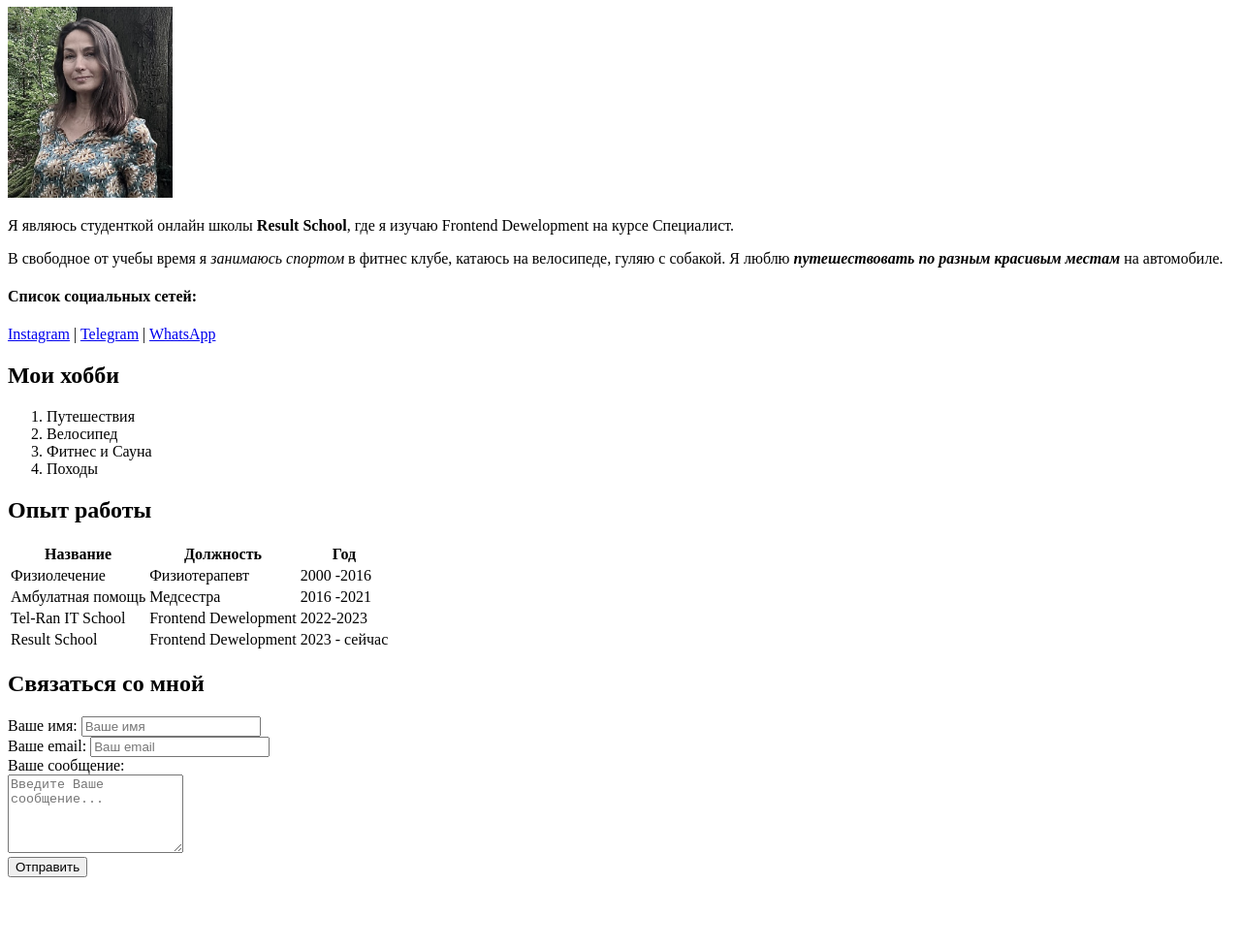
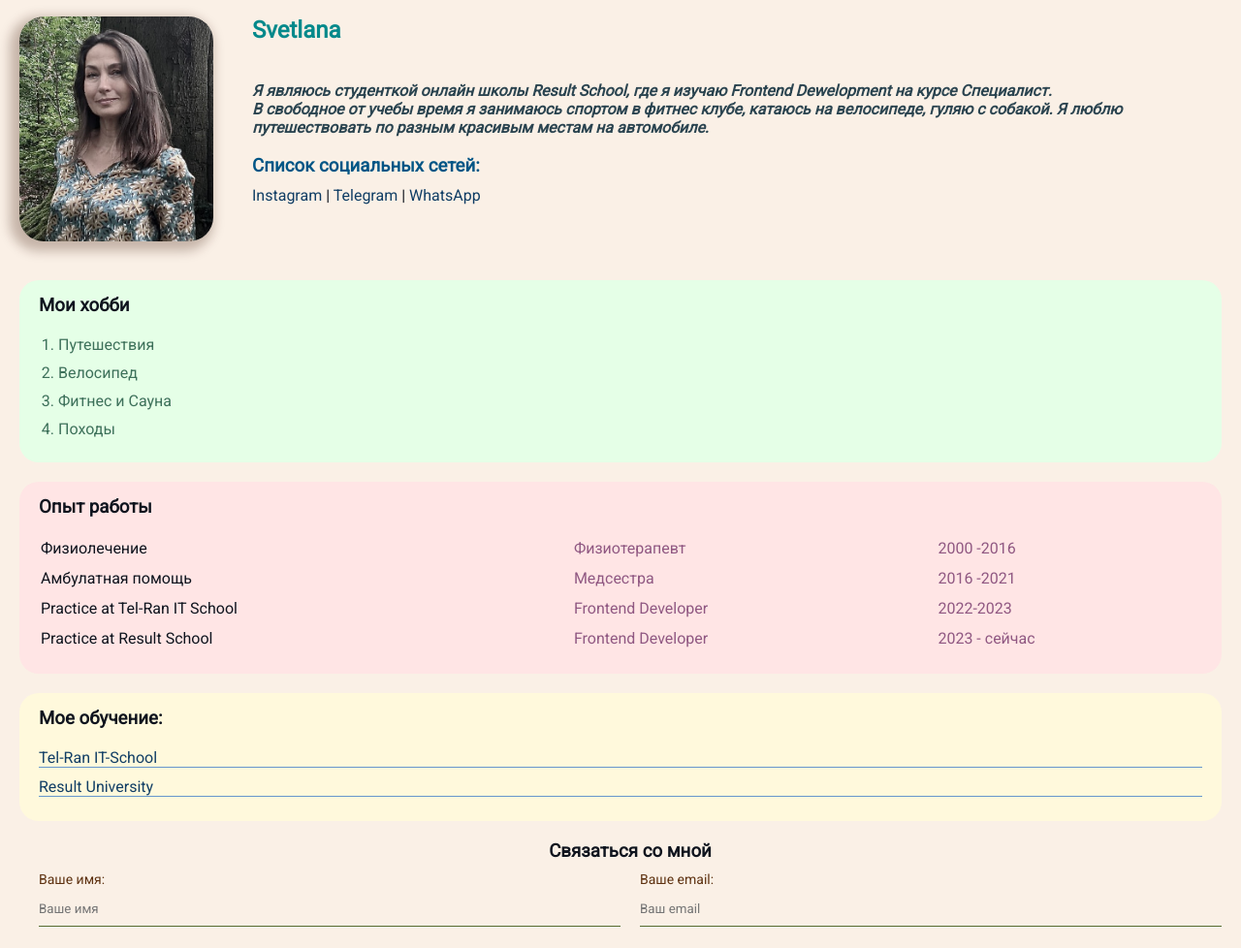
Before and after one commit to Sanzia7/resume_draft, a plain HTML site: page index.html in a window 1280 px wide. Shown: the part 73-1051 px from the top of the page at 97% size. Before the commit the page ends 986 px from the top, so only its background shows below. Drawn offline with Linux system fonts and the light colour scheme.

Commit message:
Add styles

```diff
--- a/index.html
+++ b/index.html
@@ -6,45 +6,61 @@
    <meta name="viewport" content="width=device-width, initial-scale=1.0">
    <meta name="keywords" content="svetlana, cv, resume">
    <meta name="description" content="This is Svetlana Meritee's resume website">
-   <title>Svetlana Resume</title>
+
+   <link rel="stylesheet" href="styles.css">
+   <title>Resume</title>
 </head>
 
 <body>
-   <h1>Svetlana Meritee</h1>
+   <header class="header">
+      <h1>Resume</h1>
+   </header>
 
-   <img src="my_img.jpg" width="170" alt="Svetlana's photo">
+   <div class="container">
+      <div class="info">
+         <img src="my_img.jpg" class="avatar" alt="Photo">
 
+         <div class="info-text">
+            <h2>Svetlana</h2>
+            <br>
+            <p>Я являюсь студенткой онлайн школы <strong> Result School</strong>, где я изучаю Frontend Dewelopment на
+               курсе
+               Специалист.</p>
+            <p>В свободное от учебы время я <em>занимаюсь спортом</em> в фитнес клубе, катаюсь на велосипеде, гуляю с
+               собакой. Я
+               люблю <strong><em>путешествовать по разным красивым местам</em></strong> на автомобиле.</p>
+            <br>
 
-   <p>Я являюсь студенткой онлайн школы <strong> Result School</strong>, где я изучаю Frontend Dewelopment на курсе
-      Специалист.</p>
-   <p>В свободное от учебы время я <em>занимаюсь спортом</em> в фитнес клубе, катаюсь на велосипеде, гуляю с собакой. Я
-      люблю <strong><em>путешествовать по разным красивым местам</em></strong> на автомобиле.</p>
-
-   <h4>Список социальных сетей:</h4>
+            <h3>Список социальных сетей:</h3>
 
             <a href="https://www.instagram.com/lanazaina/" target="_blank">Instagram</a>
             |
             <a href="https://telegram.org/" target="_blank">Telegram</a>
             |
-   <a href="https://play.google.com/store/apps/details?id=com.whatsapp&hl=ru&gl=US" target="_blank">WhatsApp</a>
+            <a href="https://play.google.com/store/apps/details?id=com.whatsapp&hl=ru&gl=US"
+               target="_blank">WhatsApp</a>
+         </div>
+      </div>
+      <div class="card bg-green">
+         <h3>Мои хобби</h3>
 
-   <h2>Мои хобби</h2>
-
-   <ol>
+         <ol class="list">
             <li>Путешествия</li>
             <li>Велосипед</li>
             <li>Фитнес и Сауна</li>
             <li>Походы</li>
          </ol>
+      </div>
 
-   <h2>Опыт работы</h2>
+      <div class="card bg-red">
+         <h3>Опыт работы</h3>
 
-   <table>
-      <thead>
-         <th>Название</th>
-         <th>Должность</th>
-         <th>Год</th>
-      </thead>
+         <table class="table">
+            <!-- <thead>
+                  <th>Название:</th>
+                  <th>Должность:</th>
+                  <th>Год:</th>
+               </thead> -->
             <tbody>
                <tr>
                   <td>Физиолечение</td>
@@ -57,37 +73,52 @@
                   <td>2016 -2021</td>
                </tr>
                <tr>
-            <td>Tel-Ran IT School</td>
-            <td>Frontend Dewelopment</td>
+                  <td> Practice at Tel-Ran IT School</td>
+                  <td>Frontend Developer</td>
                   <td>2022-2023</td>
                </tr>
                <tr>
-            <td>Result School</td>
-            <td>Frontend Dewelopment</td>
+                  <td> Practice at Result School</td>
+                  <td>Frontend Developer</td>
                   <td>2023 - сейчас </td>
                </tr>
             </tbody>
          </table>
+      </div>
 
-   <h2>Связаться со мной</h2>
-   <form action="/">
-      <div>
+      <div class="card bg-yellow">
+         <h3>Moe обучение:</h3>
+         <ul class="link-list">
+            <li>
+               <a href="https://tel-ran.de/" target="_blank">Tel-Ran IT-School</a>
+            </li>
+            <li>
+               <a href="https://result.school/" target="_blank">Result University</a>
+            </li>
+         </ul>
+      </div>
+
+      <form action="/" class="form">
+         <h3>Связаться со мной</h3>
+         <div class="form-row">
+            <div class="form-group">
                <label for="name">Ваше имя:</label>
                <input type="text" id="name" placeholder="Ваше имя">
             </div>
-      <div>
+            <div class="form-group">
                <label for="email">Ваше email:</label>
                <input type="email" id="email" placeholder="Ваш email">
             </div>
-      <div>
+         </div>
+         <div class="form-group">
             <label for="massage">Ваше сообщение:</label>
-         <br>
             <textarea id="message" cols="20" rows="5" placeholder="Введите Ваше сообщение..."></textarea>
          </div>
 
-      <input type="submit" value="Отправить">
+         <input class="btn" type="submit" value="Отправить">
       </form>
 
+   </div>
 
 </body>
 
--- /dev/null
+++ b/styles.css
@@ -0,0 +1,227 @@
+@import url('https://fonts.googleapis.com/css2?family=Roboto&display=swap');
+
+* {
+   margin: 0;
+   padding: 0;
+   box-sizing: border-box;
+}
+
+body {
+   font-family: 'Roboto', sans-serif;
+   font-size: 16px;
+   font-weight: normal;
+   background: linen;
+   color: #0f141e;
+   /* margin: 0 20px; */
+}
+
+.header {
+   position: fixed;
+   top: 0;
+   left: 0;
+   right: 0;
+   z-index: 3;
+   background: darkcyan;
+   color: aliceblue;
+   padding: 10px 20px;
+   min-width: 100%;
+}
+
+
+a {
+   color: #113e65;
+   text-decoration: none;
+}
+
+a:visited {
+   color: #05c8ef;
+}
+
+a:hover {
+   text-decoration: underline rgb(64, 168, 242) 2px;
+}
+
+a:active {
+   color: #05e380;
+   font-size: large;
+   transition: all .3s;
+}
+
+
+
+.container {
+   min-width: 750px;
+   margin: auto 20px;
+   margin-top: 60px;
+   padding-top: 30px;
+}
+
+.avatar {
+   width: 200px;
+   border-radius: 25px;
+   box-shadow: -5px 5px 12px 5px rgba(56, 20, 1, 0.27);
+   margin-bottom: 20px;
+}
+
+.info {
+   margin-bottom: 20px;
+   display: flex;
+}
+
+.info-text {
+   margin-bottom: 20px;
+   margin-left: 40px;
+}
+
+.info-text p {
+   font-style: italic;
+   font-weight: bold;
+   color: #2b4450;
+   margin: 0;
+}
+
+.info-text h2 {
+   /* color: #155263; */
+   color: #04898b;
+   margin-bottom: 20px;
+}
+
+.info-text h3 {
+   margin-bottom: 10px;
+   color: #005585;
+}
+
+
+.card {
+   /* border: 1px solid black; */
+   border-radius: 20px;
+   padding: 15px 20px;
+   margin-bottom: 20px;
+}
+
+.card h3 {
+   margin-bottom: 20px;
+}
+
+.bg-yellow {
+   background: #fff9dc;
+}
+
+.bg-red {
+   background: #ffe5e5;
+}
+
+.bg-green {
+   background: #e5ffe7;
+}
+
+.btn {
+   background-color: darkslategray;
+   color: aqua;
+   padding: 15px 20px;
+   border: none;
+   border-radius: 5px;
+   cursor: pointer;
+   box-shadow: 3px 3px 12px 3px rgba(0, 0, 0, 0.25);
+   font-family: inherit;
+}
+
+.btn:hover {
+   opacity: .8;
+   background: orangered;
+   transition: all .3s;
+}
+
+.list {
+   padding: 0 20px;
+}
+
+.list li {
+   color: rgb(61, 112, 90);
+   margin-bottom: 10px;
+}
+
+.link-list {
+   list-style: none;
+   padding: 0;
+}
+
+.link-list li {
+   margin-bottom: 10px;
+   border-bottom: 1px solid rgb(102, 150, 205);
+}
+
+.table {
+   width: 100%;
+}
+
+.table td {
+   padding-bottom: 10px;
+   font-family: inherit;
+}
+
+.table td:nth-child(2),
+.table td:nth-child(3) {
+   color: #905882;
+}
+
+.form {
+   margin-left: 20px;
+}
+
+.form h3 {
+   text-align: center;
+   margin-bottom: 10px;
+}
+
+.form-row {
+   /* margin-left: 20px; */
+   margin-bottom: 10px;
+   display: flex;
+}
+
+.form-row .form-group {
+   /* display: inline-block; */
+   /* width: calc(50% - 20px); */
+   margin-right: 20px;
+   width: 50%;
+}
+
+.form-row .form-group:last-child {
+   margin-right: 0;
+}
+
+.form-group label {
+   display: block;
+   font-size: 14px;
+   color: rgb(94, 50, 17);
+}
+
+.form-group input,
+.form-group textarea {
+   width: 100%;
+   box-sizing: border-box;
+   border: none;
+   border-bottom: 1px solid darkolivegreen;
+   background: transparent;
+   padding: 15px 0 10px;
+   outline: none;
+   color: darkslateblue;
+   font-family: inherit;
+   margin-bottom: 20px;
+}
+
+@media (max-width: 650px) {
+   .info {
+      display: block;
+      text-align: center;
+   }
+   .form-row {
+      display: block;
+   }
+   .form-row .form-group {
+      width: 100%;
+      margin-right: 0;
+      margin-bottom: 10px;
+   }
+}
```
Lines whose indentation alone changed are shown as unchanged.
